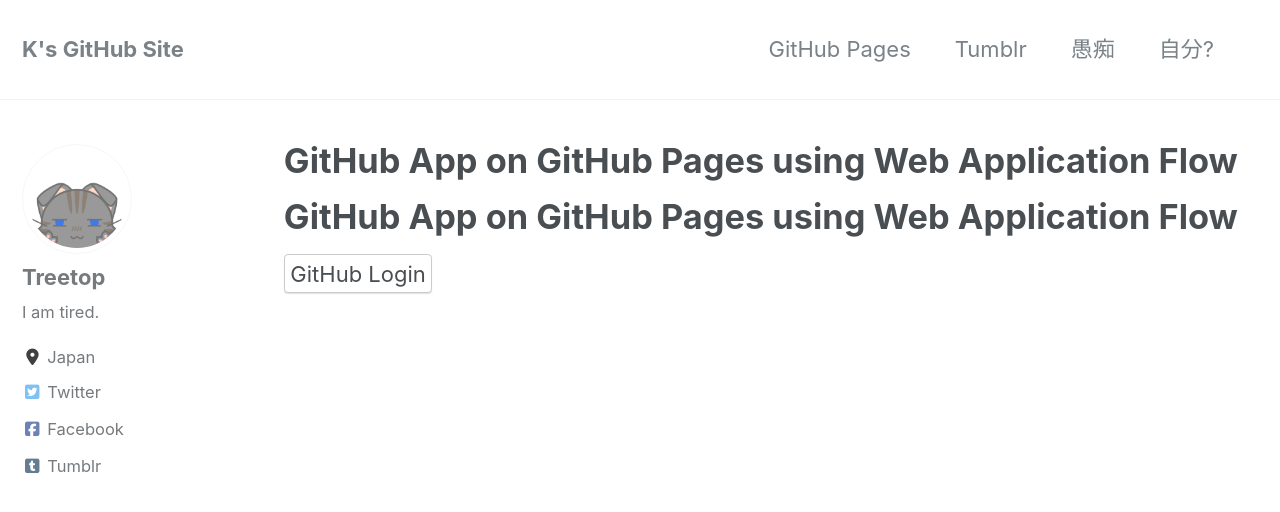
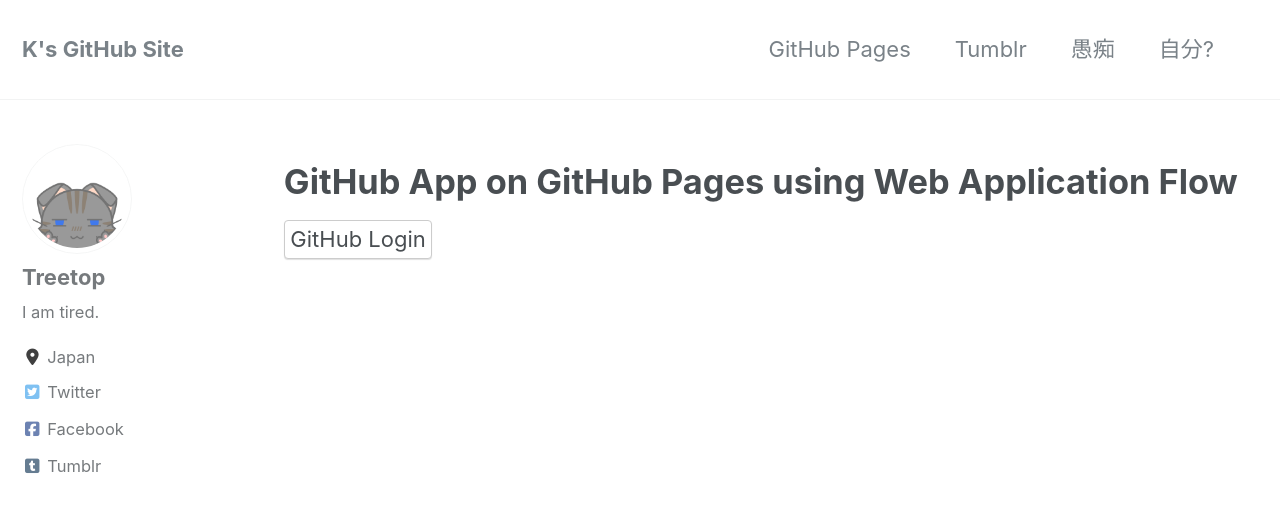
Before and after one commit to laureltreetop/laureltreetop.github.io, a Jekyll site: the page built from oauth.html, in a window 1280 px wide and 900 px high. Shown: the top 512 px of the window. Built offline with Jekyll 4.4.1, drawn with Linux system fonts in a browser that asks for light colours; nearby versions of some CDN libraries.

Commit message:
Update oauth.html

```diff
--- a/oauth.html
+++ b/oauth.html
@@ -1,7 +1,6 @@
 ---
 layout: archive
 permalink: /oauth.html
-title: "GitHub App on GitHub Pages using Web Application Flow"
 ---
 <!DOCTYPE html>
 <html lang="en">
```
